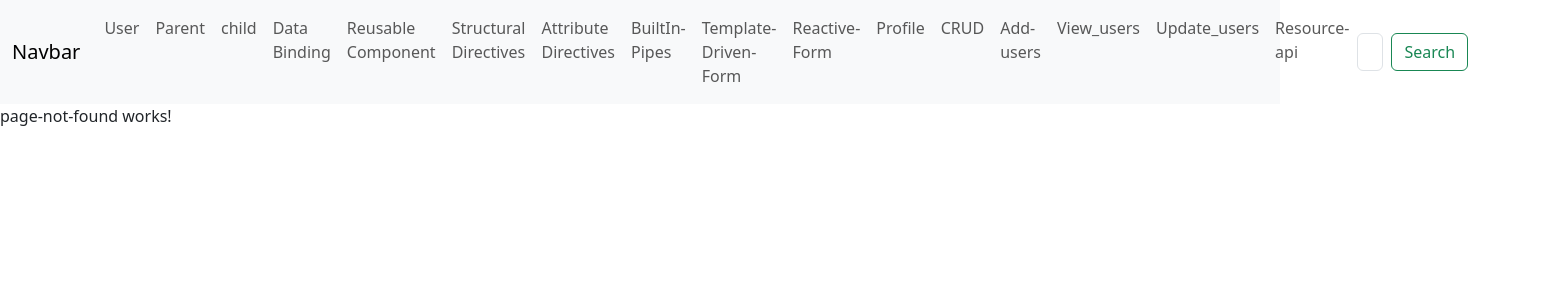
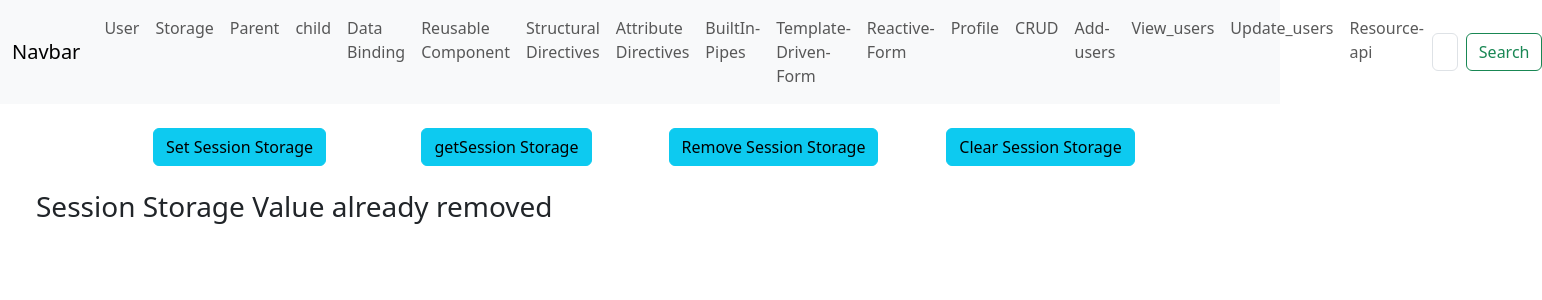
Before and after one commit to sahilkhatiwada/Angular_Learning, an Angular app: page /storage in a window 1280 px wide. Shown: the top 300 px of the page, 1542 px wide, since content can reach past the window. Built offline with nearby package versions, Linux system fonts and the light colour scheme.

Commit message:
localstorage&Sessionstorage

```diff
--- a/src/app/app.component.html
+++ b/src/app/app.component.html
@@ -8,6 +8,9 @@
       <ul class="navbar-nav me-auto mb-2 mb-lg-0">
         <li class="nav-item">
           <a class="nav-link" routerLinkActive="active" href="user">User</a>
+        </li>
+        <li class="nav-item">
+          <a class="nav-link" routerLinkActive="active" href="storage">Storage</a>
         </li>
         <li class="nav-item">
           <a class="nav-link" routerLinkActive="active" href="parent">Parent</a>
--- a/src/app/app.routes.ts
+++ b/src/app/app.routes.ts
@@ -16,6 +16,7 @@ import { ResourceApiComponent } from './resource-api/resource-api.component';
 import { ReusableComponentsComponent } from './reusable/reusable-components.component';
 import { ParentComponent } from './parent/parent.component';
 import { ChildComponent } from './child/child.component';
+import { StorageComponent } from './storage/storage.component';
 
 export const routes: Routes = [
   // { path:"", component: UserComponent }, // Default route
@@ -26,7 +27,7 @@ export const routes: Routes = [
     pathMatch: 'full', // Redirect to user component if no path is specified
   },
   // login routes here
-
+{path:'storage', component: StorageComponent}, // Assuming this is for local storage or session storage example
   { path: 'user', component: UserComponent },
   { path: 'data-binding', component: DatabindingComponent },
   { path: 'structural-directives', component: StructuralDirectivesComponent },
--- /dev/null
+++ b/src/app/storage/storage.component.html
@@ -0,0 +1,38 @@
+<div class="container text-center">
+  <div class="row m-4">
+
+      <div class="col-3">
+        <button class="btn btn-info" (click)="setSessionStorage()">
+          Set Session Storage
+        </button>
+      </div>
+      <div class="col-3">
+        <button class="btn btn-info" (click)="getSessionStorage()">
+          getSession Storage
+        </button>
+      </div>
+      <div class="col-3">
+        <button class="btn btn-info" (click)="removeSessionStorage()">
+          Remove Session Storage
+        </button>
+      </div>
+      <div class="col-3">
+        <button class="btn btn-info" (click)="clearSessionStorage()">
+          Clear Session Storage
+        </button>
+      </div>
+    </div>
+  </div>
+  @if(sessionValue){
+  <div class="row m-4">
+    <div class="col-12">
+      <h3>Session Storage Value: {{ sessionValue }}</h3>
+    </div>
+  </div>
+  }@else {
+    <div class="row m-4">
+        <div class="col-12">
+        <h3>Session Storage Value already removed</h3>
+        </div>
+    </div>
+  }
--- /dev/null
+++ b/src/app/storage/storage.component.ts
@@ -0,0 +1,33 @@
+import { Component } from '@angular/core';
+
+@Component({
+  selector: 'app-storage',
+  imports: [],
+  templateUrl: './storage.component.html',
+  styleUrl: './storage.component.css'
+})
+export class StorageComponent {
+
+  sessionValue: string = "";
+
+  setSessionStorage() {
+    // sessionStorage.setItem('name', 'session');
+    sessionStorage.setItem('pass', 'session1234');
+  }
+
+  getSessionStorage() {
+   this.sessionValue = sessionStorage.getItem('pass') ?? '';
+
+
+
+  }
+  removeSessionStorage() {
+   sessionStorage.removeItem('session');
+    this.sessionValue = '';
+
+  }
+  clearSessionStorage() {
+   sessionStorage.clear();
+   this.sessionValue = '';
+  }
+}
```
Also changed, not shown: src/app/storage/storage.component.css (added), 1 other file (tests, documents, lock files or other folders).
